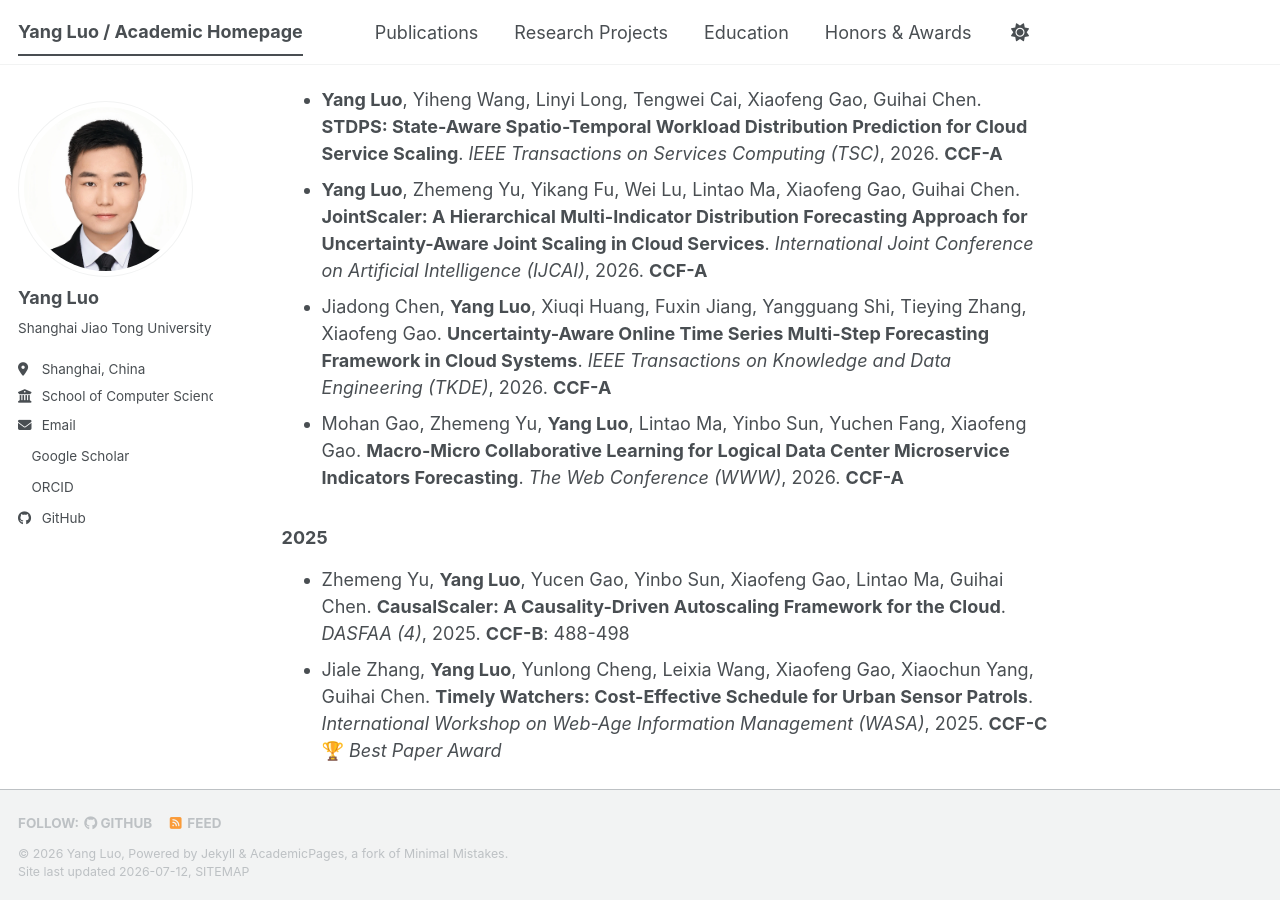
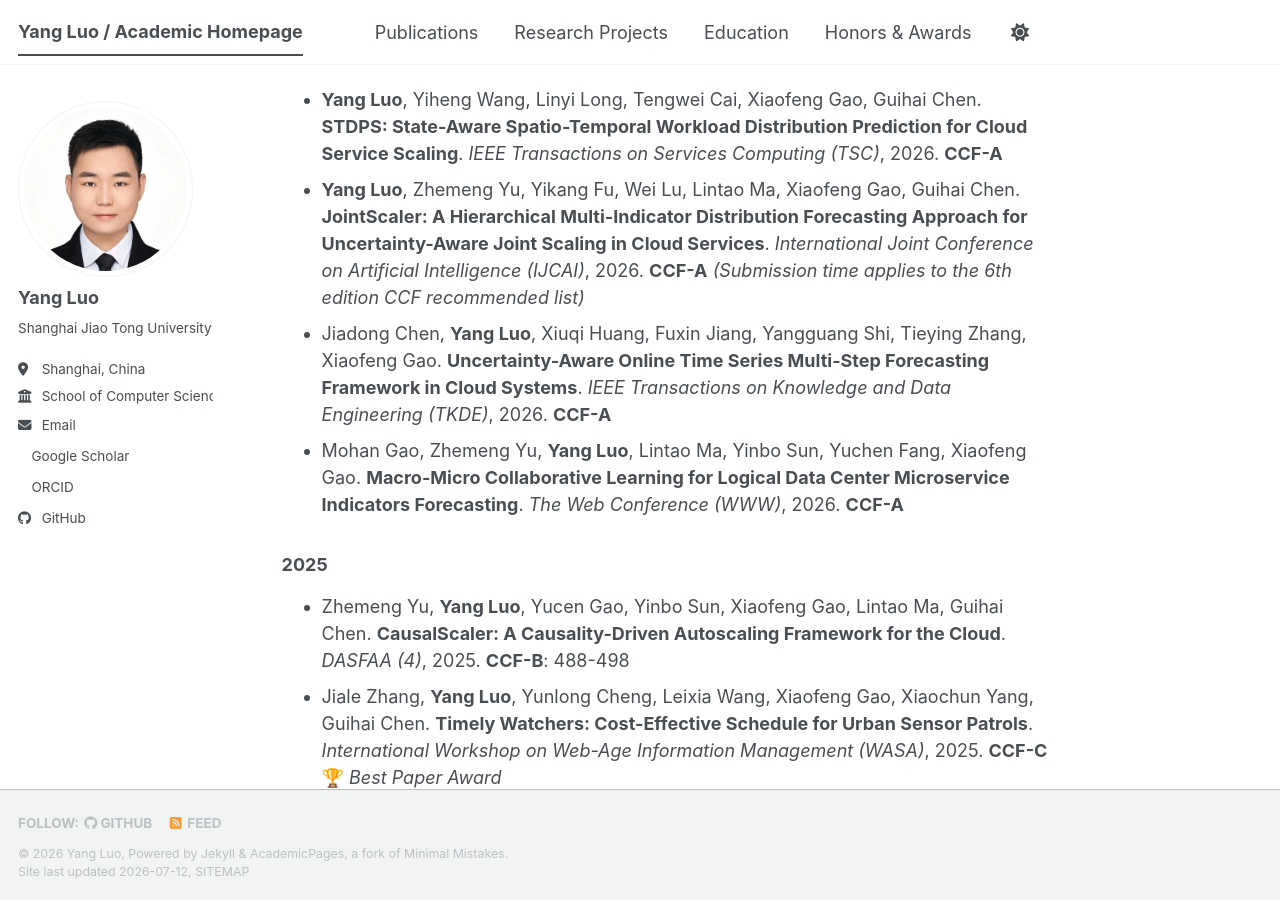
Before and after one commit to Floating-LY/Floating-LY.github.io, a Jekyll site: the page built from _pages/about.md, in a window 1280 px wide and 900 px high, scrolled down 1756 px. Built offline with Jekyll 4.4.1, drawn with Linux system fonts in a browser that asks for light colours; a style sheet for code colours, icons or effects is not loaded.

Commit message:
Update about.md

```diff
--- a/_pages/about.md
+++ b/_pages/about.md
@@ -41,10 +41,11 @@ Beyond cloud infrastructure, my techniques have been applied to:
 - Program Committee Member: KDD, WWW, ICDM, CIKM
 
 <h2 id="pubs">📰 Publications</h2>
+
 ### 2026
 
 - **Yang Luo**, Yiheng Wang, Linyi Long, Tengwei Cai, Xiaofeng Gao, Guihai Chen. **STDPS: State-Aware Spatio-Temporal Workload Distribution Prediction for Cloud Service Scaling**. *IEEE Transactions on Services Computing (TSC)*, 2026. **CCF-A**
-- **Yang Luo**, Zhemeng Yu, Yikang Fu, Wei Lu, Lintao Ma, Xiaofeng Gao, Guihai Chen. **JointScaler: A Hierarchical Multi-Indicator Distribution Forecasting Approach for Uncertainty-Aware Joint Scaling in Cloud Services**. *International Joint Conference on Artificial Intelligence (IJCAI)*, 2026. **CCF-A**
+- **Yang Luo**, Zhemeng Yu, Yikang Fu, Wei Lu, Lintao Ma, Xiaofeng Gao, Guihai Chen. **JointScaler: A Hierarchical Multi-Indicator Distribution Forecasting Approach for Uncertainty-Aware Joint Scaling in Cloud Services**. *International Joint Conference on Artificial Intelligence (IJCAI)*, 2026. **CCF-A** *(Submission time applies to the 6th edition CCF recommended list)*
 - Jiadong Chen, **Yang Luo**, Xiuqi Huang, Fuxin Jiang, Yangguang Shi, Tieying Zhang, Xiaofeng Gao. **Uncertainty-Aware Online Time Series Multi-Step Forecasting Framework in Cloud Systems**. *IEEE Transactions on Knowledge and Data Engineering (TKDE)*, 2026. **CCF-A**
 - Mohan Gao, Zhemeng Yu, **Yang Luo**, Lintao Ma, Yinbo Sun, Yuchen Fang, Xiaofeng Gao. **Macro-Micro Collaborative Learning for Logical Data Center Microservice Indicators Forecasting**. *The Web Conference (WWW)*, 2026. **CCF-A**
 
```
